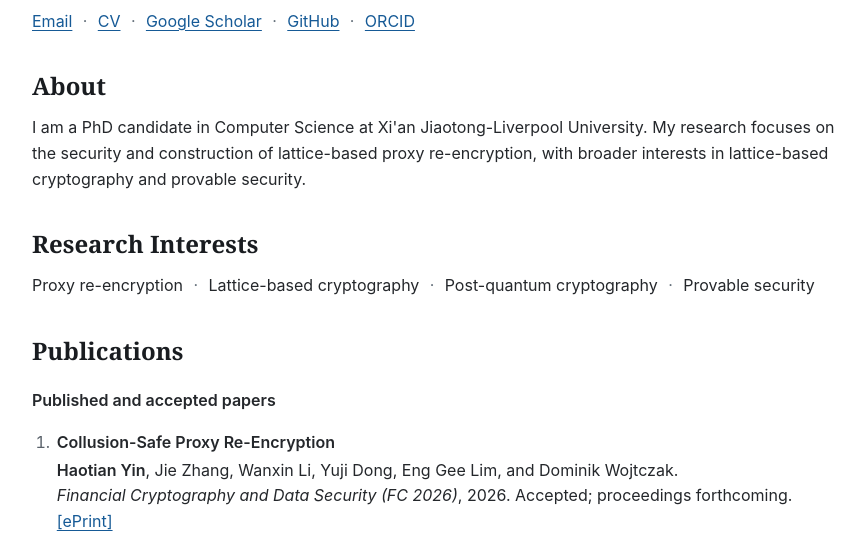
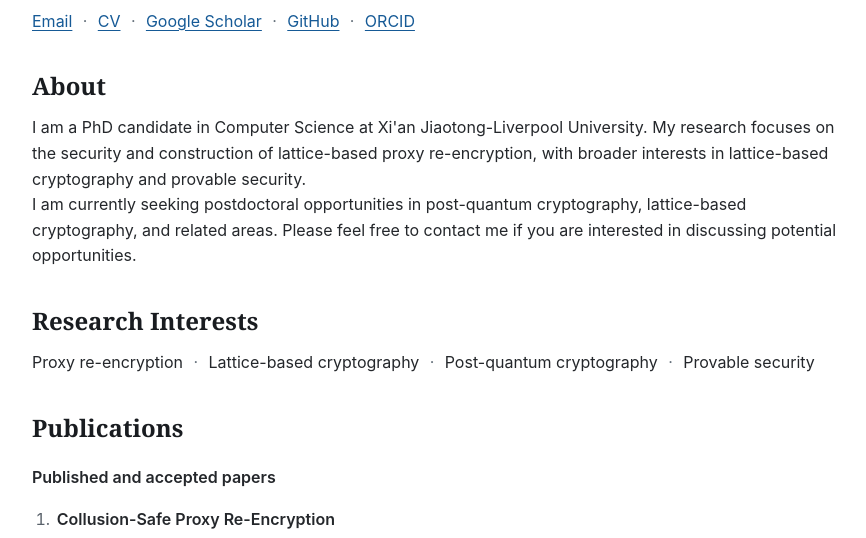
Before and after one commit to coro-afk/coro-afk.github.io, a plain HTML site: page index.html in a window 1280 px wide. Shown: the part 179-717 px from the top of the page, without its empty margins (200-1066 px from the left). Drawn offline with Linux system fonts and the light colour scheme.

Commit message:
Add postdoctoral opportunity paragraph to index.html

```diff
--- a/index.html
+++ b/index.html
@@ -29,6 +29,8 @@
       <p>I am a PhD candidate in Computer Science at Xi'an Jiaotong-Liverpool University.
         My research focuses on the security and construction of lattice-based proxy
         re-encryption, with broader interests in lattice-based cryptography and provable security.</p>
+      <p>I am currently seeking postdoctoral opportunities in post-quantum cryptography, lattice-based cryptography, and related areas.
+        Please feel free to contact me if you are interested in discussing potential opportunities.</p>
     </section>
 
     <section aria-labelledby="research-interests">
```
